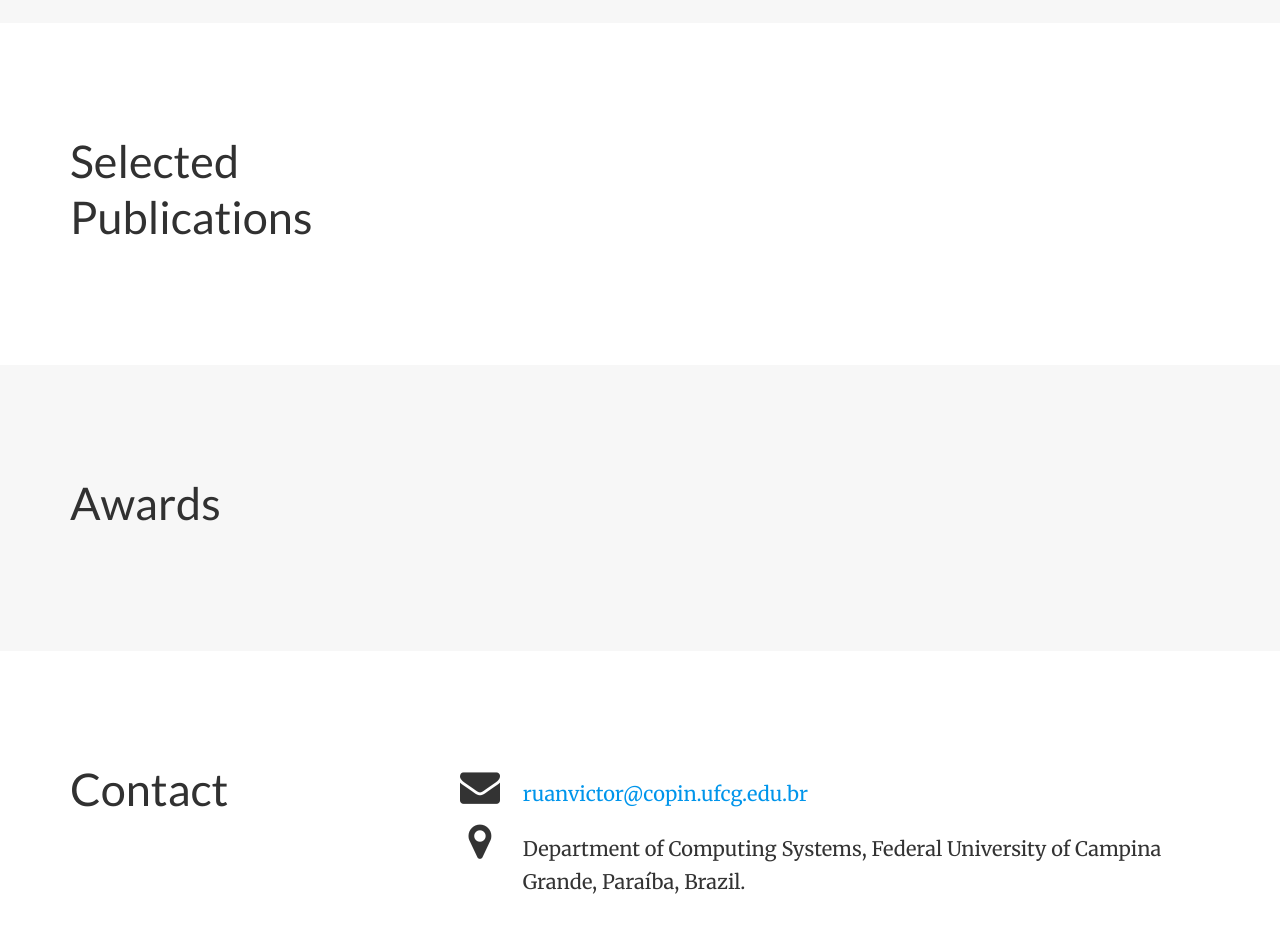
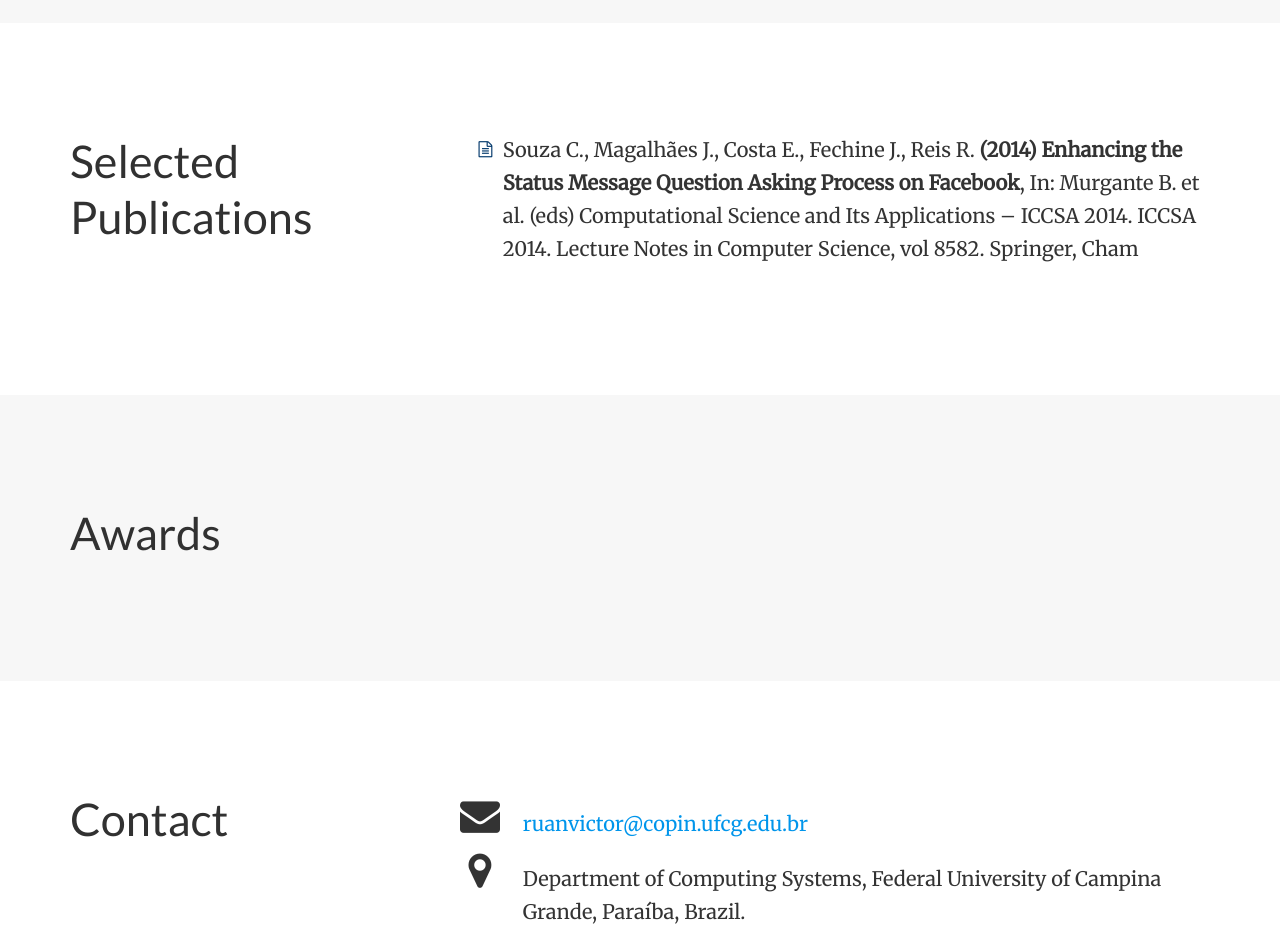
Before and after one commit to ruanvictorreis/ruanvictorreis.github.io, a plain HTML site: page index.html in a window 1280 px wide. Shown: the part 1000-1933 px from the top of the page. Drawn offline with nearby package versions, Linux system fonts and the light colour scheme.

Commit message:
add publication

```diff
--- a/index.html
+++ b/index.html
@@ -261,30 +261,21 @@
     <div class="row">
       <div class="col-xs-12 col-md-4 section-heading">
         <h1>Selected Publications</h1>
+      </div>
 
-
-      </div>
 	  <div class="col-xs-12 col-md-8">
-
-
-     <!--
         <ul class="fa-ul">
-
 			<li itemscope itemtype="http://schema.org/CreativeWork">
 				<i class="fa-li fa fa-file-text-o pub-icon" aria-hidden="true"></i>
 				<span itemprop="name">
-
-        Melina Mongiovi, Rohit Gheyi, Gustavo Soares, Márcio Ribeiro, Paulo Borba, Leopoldo Teixeira
-
-       <b>Detecting overly strong preconditions in refactoring engines</b>, IEEE Transactions on Software Engineering. 2017</span>
+					Souza C., Magalhães J., Costa E., Fechine J., Reis R.
+					<b>(2014) Enhancing the Status Message Question Asking Process on Facebook</b>,
+					In: Murgante B. et al. (eds) Computational Science and Its Applications – ICCSA 2014. ICCSA 2014. Lecture Notes in Computer Science, vol 8582. Springer, Cham
+				</span>
 				<p>
-
-
-
-
 				</p>
 			</li>
-
+     <!--
 
           <li itemscope itemtype="http://schema.org/CreativeWork">
   <i class="fa-li fa fa-file-text-o pub-icon" aria-hidden="true"></i>
```
Lines whose indentation alone changed are shown as unchanged.
